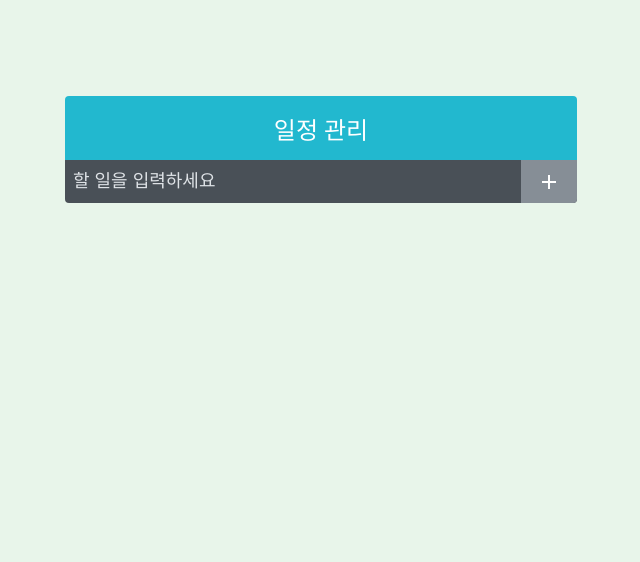
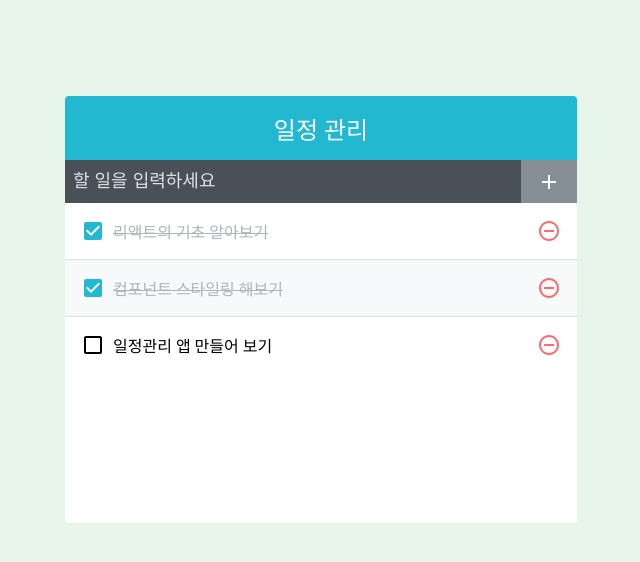
Before and after one commit to insang89/todo-app, a React (Create React App) app: page / in a window 1280 px wide. Shown: the top 562 px of the page, without its empty margins (319-959 px from the left). Built offline with nearby package versions, Linux system fonts and the light colour scheme.

Commit message:
finished

```diff
--- a/package.json
+++ b/package.json
@@ -6,6 +6,7 @@
     "@testing-library/jest-dom": "^5.17.0",
     "@testing-library/react": "^13.4.0",
     "@testing-library/user-event": "^13.5.0",
+    "classnames": "^2.5.1",
     "react": "^18.2.0",
     "react-dom": "^18.2.0",
     "react-icons": "^5.0.1",
--- a/src/App.js
+++ b/src/App.js
@@ -1,10 +1,57 @@
+import { useState, useRef, useCallback } from "react";
 import TodoTemplate from "./components/TodoTemplate";
 import TodoInsert from "./components/TodoInsert";
+import TodoList from "./components/TodoList";
 
 const App = () => {
+  const [todos, setTodos] = useState([
+    {
+      id : 1,
+      text : '리액트의 기초 알아보기',
+      checked : true
+    },
+    {
+      id : 2,
+      text : '컴포넌트 스타일링 해보기',
+      checked : true
+    },
+    {
+      id : 3,
+      text : '일정관리 앱 만들어 보기',
+      checked : false
+    }
+  ]);
+
+  // 고윳값으로 사용될 id
+  // ref를 사용하여 변수 담기
+  const nextId = useRef(4);
+  const onInsert = useCallback(
+    text => {
+      const todo = {
+        id : nextId.current,
+        text,
+        checked : false
+      };
+      setTodos(todos.concat(todo));
+      nextId.current += 1; // nextId 1씩 더하기
+    }, [todos],);
+
+  const onRemove = useCallback(
+    id => {
+      setTodos(todos.filter(todo => todo.id !== id));
+    }, [todos]
+  );
+
+  const onToggle = useCallback(
+    id => {
+      setTodos(todos.map(todo => todo.id === id ? { ...todo, checked : !todo.checked } : todo));
+    }, [todos]
+  );
+
   return (
     <TodoTemplate>
-      <TodoInsert />
+      <TodoInsert onInsert={onInsert} />
+      <TodoList todos={todos} onRemove={onRemove} onToggle={onToggle} />
     </TodoTemplate>
   )
 };
--- a/src/components/TodoInsert.js
+++ b/src/components/TodoInsert.js
@@ -1,10 +1,25 @@
+import { useState, useCallback } from 'react';
 import { MdAdd } from 'react-icons/md';
 import './TodoInsert.scss';
 
-const TodoInsert = () => {
+const TodoInsert = ({ onInsert }) => {
+    const [value, setValue] = useState('');
+    const onChange = useCallback(e => {
+        setValue(e.target.value);
+    }, []);
+
+    const onSubmit = useCallback(e => {
+        onInsert(value);
+        setValue(''); // value 값 초기화
+
+        // submit 이벤트는 브라우저에서 새로고침을 발생시킵니다.
+        // 이를 방지하기 위해 이 함수를 호출합니다.
+        e.preventDefault();
+    }, [onInsert, value]);
+
     return (
-        <form className="TodoInsert">
-            <input placeholder='할 일을 입력하세요' />
+        <form className="TodoInsert" onSubmit={onSubmit}>
+            <input placeholder='할 일을 입력하세요' value={value} onChange={onChange} />
             <button type="submit">
                 <MdAdd />
             </button>
--- a/src/components/TodoList.js
+++ b/src/components/TodoList.js
@@ -0,0 +1,12 @@
+import TodoListItem from "./TodoListItem";
+import './TodoList.scss';
+
+const TodoList = ({ todos, onRemove, onToggle }) => {
+    return (
+        <div className="TodoList">
+            {todos.map(todo => (<TodoListItem todo={todo} key={todo.id} onRemove={onRemove} onToggle={onToggle} />))}
+        </div>
+    );
+};
+
+export default TodoList;
--- /dev/null
+++ b/src/components/TodoList.scss
@@ -0,0 +1,5 @@
+.TodoList {
+    min-height: 320px;
+    max-height: 513px;
+    overflow: auto;
+}
--- a/src/components/TodoListItem.js
+++ b/src/components/TodoListItem.js
@@ -0,0 +1,21 @@
+import { MdCheckBoxOutlineBlank, MdCheckBox, MdRemoveCircleOutline } from 'react-icons/md';
+import cn from 'classnames';
+import './TodoListItem.scss';
+
+const TodoListItem = ({ todo, onRemove, onToggle }) => {
+    const { id, text, checked } = todo;
+
+    return (
+        <div className="TodoListItem">
+            <div className={cn('checkbox', { checked })} onClick={() => onToggle(id)}>
+                {checked ? <MdCheckBox /> : <MdCheckBoxOutlineBlank />}
+                <div className="text">{text}</div>
+            </div>
+            <div className="remove" onClick={() => onRemove(id)}>
+                <MdRemoveCircleOutline />
+            </div>
+        </div>
+    );
+};
+
+export default TodoListItem;
--- /dev/null
+++ b/src/components/TodoListItem.scss
@@ -0,0 +1,47 @@
+.TodoListItem {
+    padding: 1rem;
+    display: flex;
+    align-items: center; // 세로 중앙 정렬
+    &:nth-child(even) {
+        background: #f8f9fa;
+    }
+    .checkbox {
+        cursor: pointer;
+        flex: 1; // 차지할 수 있는 영역 모두 차지
+        display: flex;
+        align-items: center; // 세로 중앙 정렬
+        svg {
+            // 아이콘
+            font-size: 1.5rem;
+        }
+        .text {
+            margin-left: 0.5rem;
+            flex: 1; // 차지할 수 있는 영역 모두 차지
+        }
+        // 체크 되었을 때 보여 줄 스타일
+        &.checked {
+            svg {
+                color: #22b8cf;
+            }
+            .text {
+                color: #adb5bd;
+                text-decoration: line-through;
+            }
+        }
+    }
+    .remove {
+        display: flex;
+        align-items: center;
+        font-size: 1.5rem;
+        color: #ff6b6b;
+        cursor: pointer;
+        &:hover {
+            color: #ff8787;
+        }
+    }
+
+    // 엘리먼트 사이사이에 테두리를 넣어줌
+    & + & {
+        border-top: 1px solid #dee2e6;
+    }
+}
```
Also changed, not shown: 1 other file (tests, documents, lock files or other folders).
